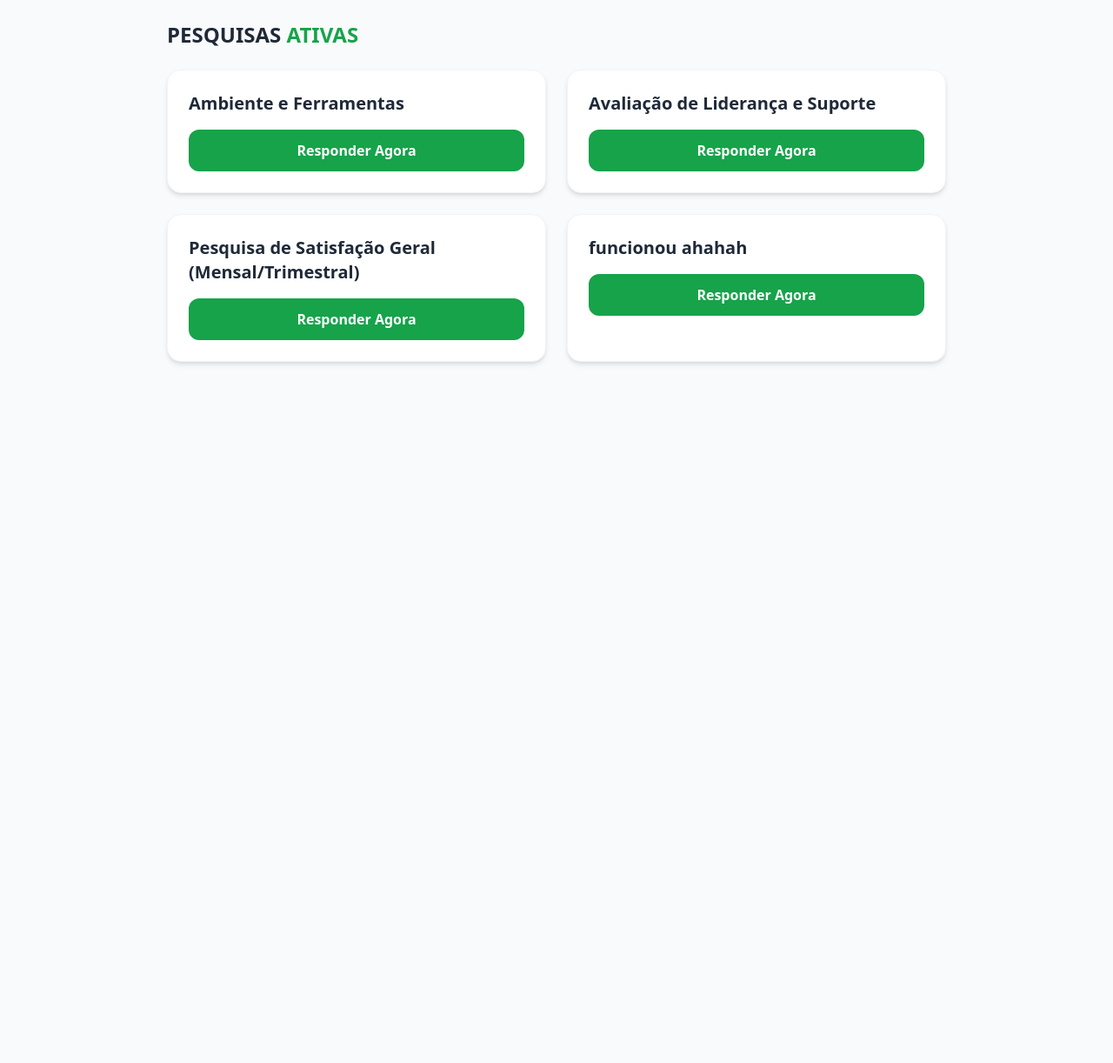
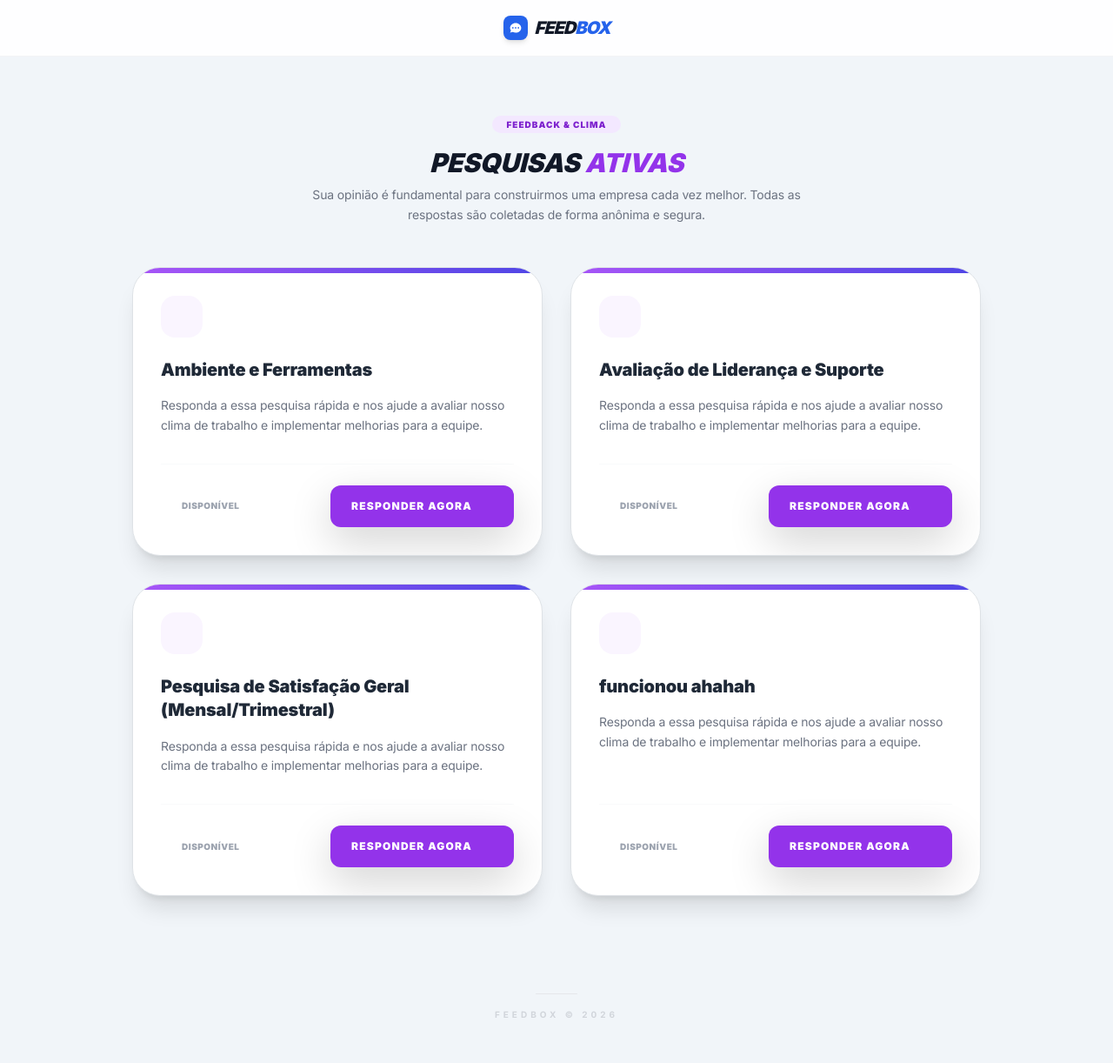
Before and after one commit to Tauan2710/Feed_box, a Django app: page /clima/ in a window 1280 px wide. Shown: the whole page at 87% size. Before the commit the page ends 419 px from the top, so only its background shows below. Run offline with Django 5.2, Linux system fonts and the light colour scheme; data comes from the database, SQL or seed files in the repository; parts of the project's set-up code (start-up, migrations or seed data) failed here and were passed over; some libraries are stand-ins or nearby versions.

Commit message:
att painel pesquisa

```diff
--- a/clima/templates/clima/listar_pesquisas_usuario.html
+++ b/clima/templates/clima/listar_pesquisas_usuario.html
@@ -1,29 +1,76 @@
-<!DOCTYPE html>
-<html lang="pt-br">
-<head>
-    <meta charset="UTF-8">
-    <title>Pesquisas Disponíveis</title>
-    <script src="https://cdn.tailwindcss.com"></script>
-</head>
-<body class="bg-gray-50 p-6">
-    <div class="max-w-4xl mx-auto">
-        <h1 class="text-2xl font-black text-gray-800 mb-6">PESQUISAS <span class="text-green-600">ATIVAS</span></h1>
+{% extends 'base.html' %}
+{% block title %}Pesquisas Disponíveis - Feedbox{% endblock %}
 
-        <div class="grid grid-cols-1 md:grid-cols-2 gap-6">
-            {% for pesquisa in pesquisas %}
-            <div class="bg-white p-6 rounded-2xl shadow-md border border-gray-100">
-                <h3 class="text-xl font-bold text-gray-800 mb-2">{{ pesquisa.titulo }}</h3>
-                <p class="text-gray-500 text-sm mb-4">{{ pesquisa.descricao }}</p>
+{% block content %}
+<div class="max-w-5xl mx-auto px-6 py-8 animate__animated animate__fadeIn">
+
+    <!-- Banner de Boas-Vindas -->
+    <div class="text-center max-w-xl mx-auto mb-12">
+        <span class="bg-purple-100 text-purple-700 text-[10px] px-3 py-1 rounded-full font-black uppercase tracking-widest">Feedback & Clima</span>
+        <h1 class="text-3xl font-black text-gray-900 uppercase italic mt-3">Pesquisas <span class="text-purple-600">Ativas</span></h1>
+        <p class="text-gray-500 text-sm mt-2 leading-relaxed">
+            Sua opinião é fundamental para construirmos uma empresa cada vez melhor. Todas as respostas são coletadas de forma anônima e segura.
+        </p>
+    </div>
+
+    <!-- Lista de Pesquisas -->
+    <div class="grid grid-cols-1 md:grid-cols-2 gap-8">
+        {% for pesquisa in pesquisas %}
+        <div class="bg-white p-8 rounded-[2rem] border border-gray-100 shadow-xl hover:shadow-2xl transition-all duration-300 transform hover:-translate-y-1 flex flex-col justify-between relative overflow-hidden group">
+            <!-- Detalhe decorativo superior em degradê -->
+            <div class="absolute top-0 left-0 right-0 h-1.5 bg-gradient-to-r from-purple-500 to-indigo-600"></div>
+
+            <div>
+                <!-- Ícone da Pesquisa -->
+                <div class="w-12 h-12 bg-purple-50 rounded-2xl flex items-center justify-center text-purple-600 mb-6 group-hover:scale-110 transition-transform duration-300">
+                    <i data-lucide="clipboard-list" class="w-6 h-6"></i>
+                </div>
+
+                <h3 class="text-xl font-black text-gray-800 leading-snug mb-3 group-hover:text-purple-700 transition-colors">
+                    {{ pesquisa.titulo }}
+                </h3>
+
+                <p class="text-gray-500 text-sm mb-8 leading-relaxed font-medium">
+                    {{ pesquisa.descricao|default:"Responda a essa pesquisa rápida e nos ajude a avaliar nosso clima de trabalho e implementar melhorias para a equipe." }}
+                </p>
+            </div>
+
+            <!-- Rodapé do Card / Ação -->
+            <div class="flex items-center justify-between border-t border-gray-50 pt-6 mt-auto">
+                <div class="flex items-center gap-2 text-gray-400">
+                    <i data-lucide="calendar" class="w-4 h-4"></i>
+                    <span class="text-[10px] font-black uppercase tracking-wider">Disponível</span>
+                </div>
 
                 <a href="{% url 'responder_pesquisa' pesquisa.id %}"
-                   class="block text-center bg-green-600 text-white font-bold py-3 rounded-xl hover:bg-green-700 transition-all">
-                    Responder Agora
+                   class="bg-purple-600 text-white font-black px-6 py-3 rounded-xl text-xs uppercase tracking-widest hover:bg-black transition-all shadow-lg shadow-purple-100 flex items-center gap-2">
+                    <span>Responder agora</span>
+                    <i data-lucide="arrow-right" class="w-4 h-4"></i>
                 </a>
             </div>
-            {% empty %}
-            <p class="text-gray-400 italic">Não há pesquisas disponíveis no momento.</p>
-            {% endfor %}
         </div>
+        {% empty %}
+        <!-- Estado Vazio Premium -->
+        <div class="col-span-full bg-white rounded-[2rem] border-2 border-dashed border-gray-200 p-12 text-center flex flex-col items-center justify-center">
+            <div class="w-16 h-16 bg-gray-50 rounded-full flex items-center justify-center text-gray-300 mb-4">
+                <i data-lucide="inbox" class="w-8 h-8"></i>
+            </div>
+            <h4 class="text-lg font-black text-gray-800 uppercase tracking-tight">Fila de Pesquisas Vazia</h4>
+            <p class="text-gray-400 text-xs mt-1 max-w-sm">
+                No momento não há nenhuma pesquisa de clima ativa para ser respondida. Fique atento às comunicações internas!
+            </p>
+        </div>
+        {% endfor %}
     </div>
-</body>
-</html>
+
+</div>
+
+<!-- Scripts de Ícones Lucide -->
+<script>
+    document.addEventListener("DOMContentLoaded", function() {
+        if (typeof lucide !== 'undefined') {
+            lucide.createIcons();
+        }
+    });
+</script>
+{% endblock %}
```
